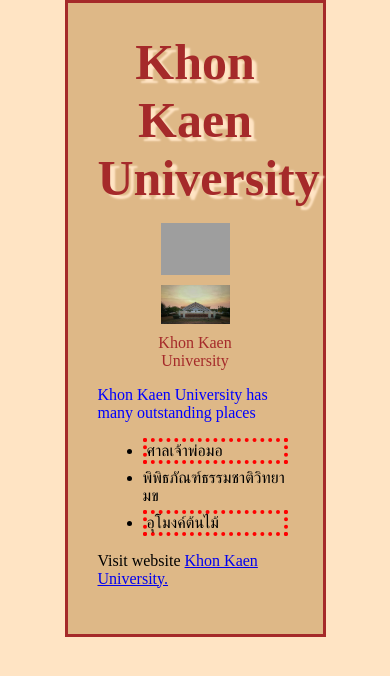
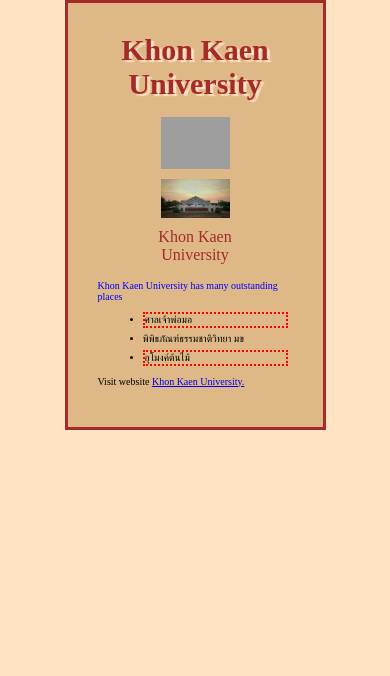
Before and after one commit to WeerachatK/WeerachatK.github.io, a plain HTML site: page index.html in a window 390 px wide. Drawn offline with Linux system fonts and the light colour scheme; grey boxes are pictures that could not be loaded.

Commit message:
responsive

```diff
--- a/styles/weerachat-styles.css
+++ b/styles/weerachat-styles.css
@@ -21,11 +21,12 @@ body {
   }
   h1 {
     color: brown;
+    font-size: 50px;
     text-shadow: 0.1em 0.07em 0.04em bisque;
-    font-size: 50PX;
     text-align: center;
     margin: auto;
   }
+
   li {
     margin: 5px;
   }
@@ -40,3 +41,25 @@ body {
     padding: 30px;
     border: 3px solid brown;
 }
+@media (max-width: 495px) {
+  h1 {
+    font-size: 40px;
+  }
+  p, ul, li, a{
+    font-size: 13px;
+  }
+  .popular{
+    border: 3px dotted red;
+  }
+}
+@media (max-width: 395px) {
+  h1 {
+    font-size: 30px;
+  }
+  p, ul, li, a{
+    font-size: 10px;
+  }
+  .popular{
+    border: 2px dotted red;
+  }
+}
```
